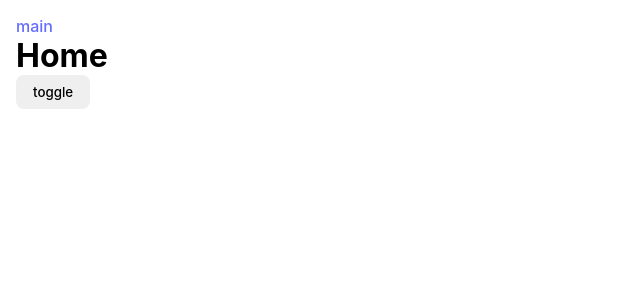
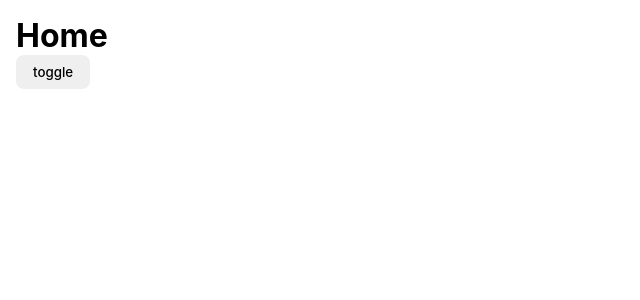
Before and after one commit to Abdulhafiz17/draft-vite, a Vue app: page / in a window 1280 px wide. Shown: the top 300 px of the page, without its empty margins (0-640 px from the left). Built offline with nearby package versions, Linux system fonts and the light colour scheme.

Commit message:
new build

```diff
--- a/src/App.vue
+++ b/src/App.vue
@@ -7,11 +7,6 @@ export default {
     return {
       reloaded: sessionStorage.getItem("reloaded"),
     };
-  },
-  watch: {
-    $route(to) {
-      this.$router.replace(this.$util.routerPrefix() + to.path);
-    },
   },
   created() {
     if (this.reloaded) {
--- a/src/views/Home.vue
+++ b/src/views/Home.vue
@@ -23,7 +23,6 @@ export default {
 </script>
 
 <template>
-  <RouterLink to="/main">main</RouterLink>
   <h1>Home</h1>
   <button @click="$refs.modal.toggleModal()">toggle</button>
 
```
Also changed, not shown: 10 other files (tests, documents, lock files or other folders).
